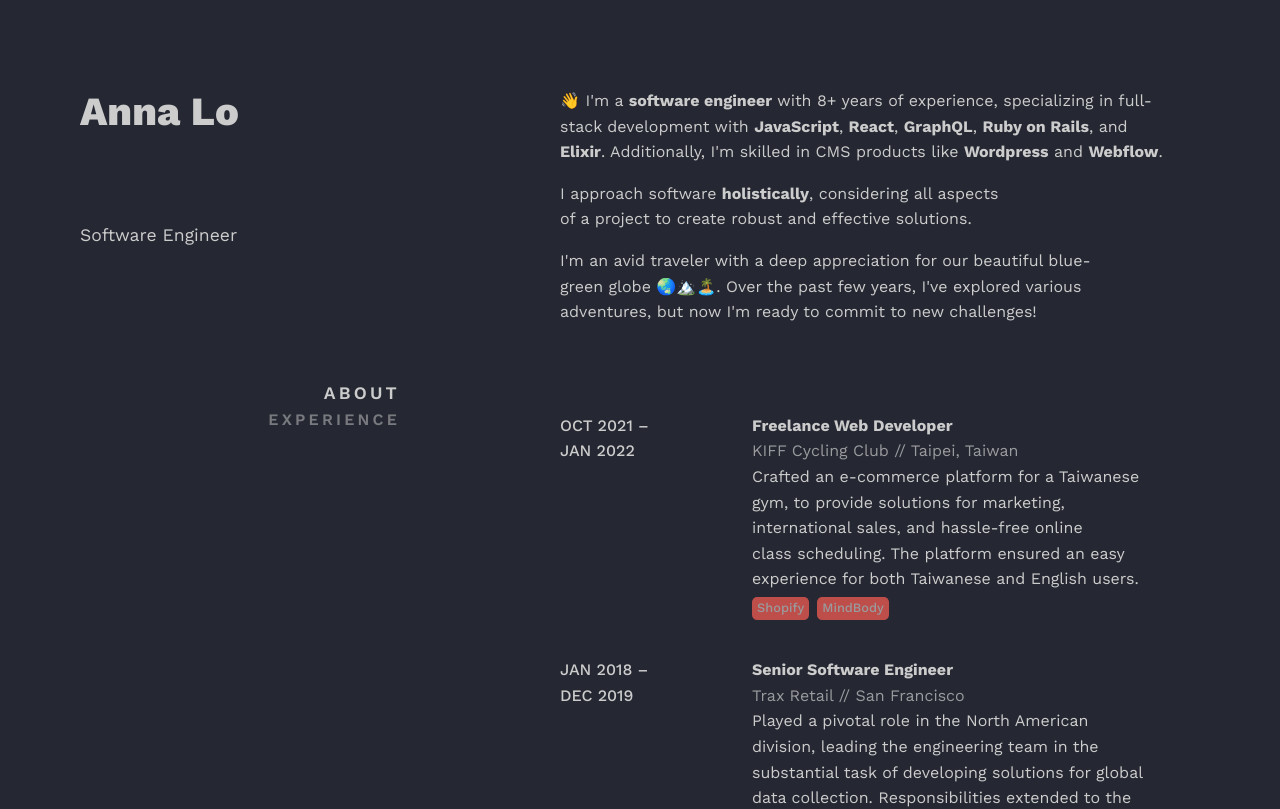
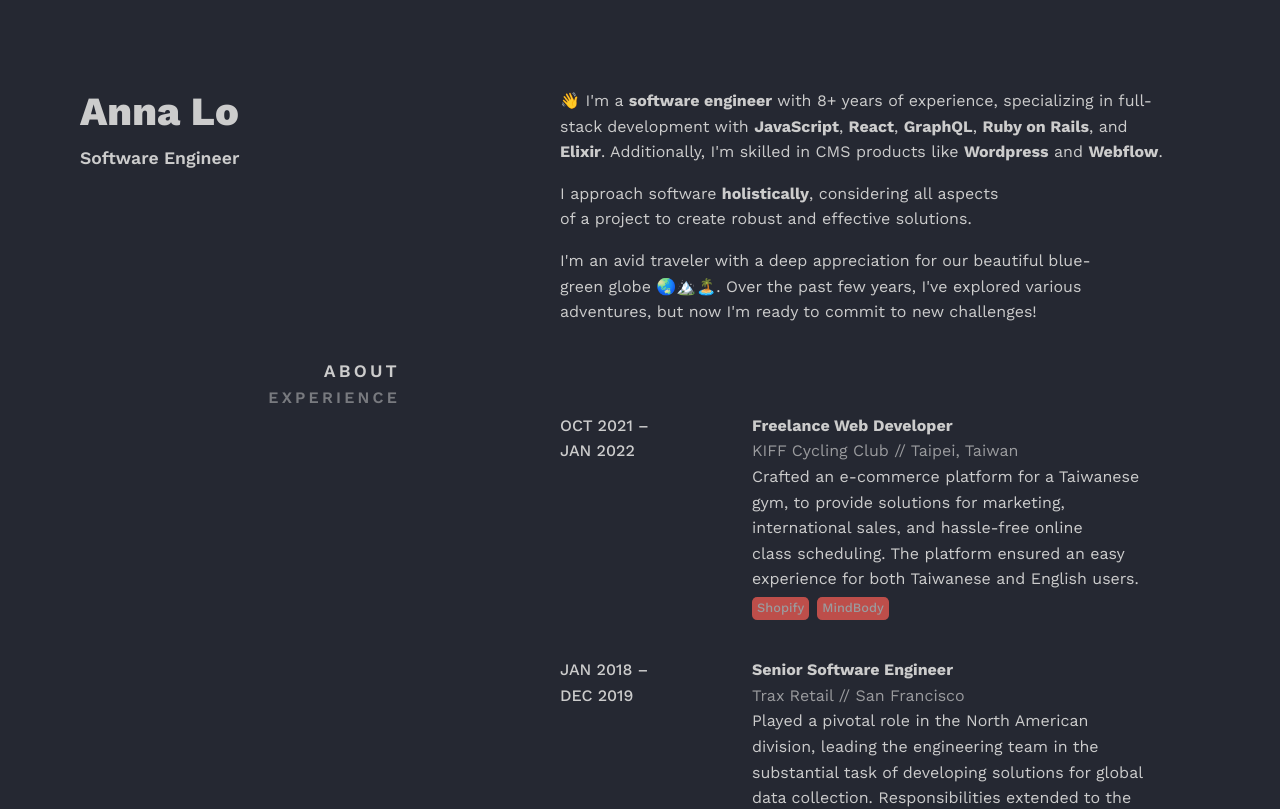
Before and after one commit to annalo/annalo.dev, a React (Create React App) app: page / in a window 1280 px wide. Shown: the top 809 px of the page. Built offline with nearby package versions, Linux system fonts and the light colour scheme.

Commit message:
wrap name and title together

```diff
--- a/src/Components/Portfolio.css
+++ b/src/Components/Portfolio.css
@@ -17,9 +17,9 @@
   font-weight: 800;
   padding-top: 5rem
 }
-.Portfolio-sidebar-title {
-  flex: 1 1 0;
+.Portfolio-sidebar-name-title {
   font-size: 1.1rem;
+  font-weight: 600;
 }
 .Portfolio-main {
   padding: 2rem 4rem 0 0;
--- a/src/Components/Portfolio.js
+++ b/src/Components/Portfolio.js
@@ -11,8 +11,10 @@ function Portfolio() {
     <ScrollProvider>
       <div className="Portfolio">
         <div className='Portfolio-sidebar'>
-          <div className="Portfolio-sidebar-name">Anna Lo</div>
-          <div className="Portfolio-sidebar-title">Software Engineer</div>
+          <div className="Portfolio-sidebar-name">
+            Anna Lo
+            <div className="Portfolio-sidebar-name-title">Software Engineer</div>
+          </div>
           <SidebarMenu />
         </div>
 
--- a/src/Components/SidebarMenu.css
+++ b/src/Components/SidebarMenu.css
@@ -1,5 +1,5 @@
 .SidebarMenu {
-  flex: 4 1 0;
+  flex: 2 1 0;
 }
 
 .SidebarMenu ul li {
```
